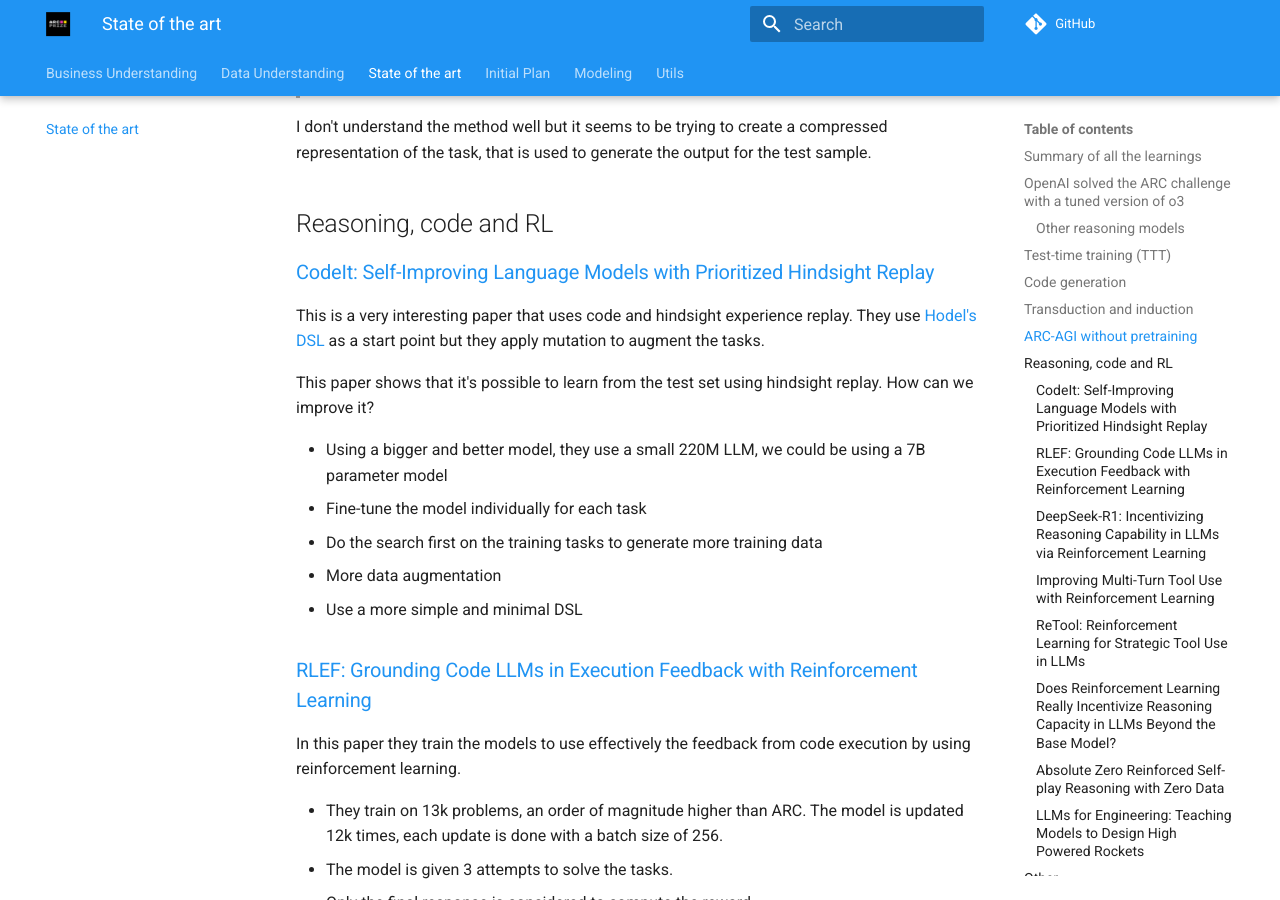
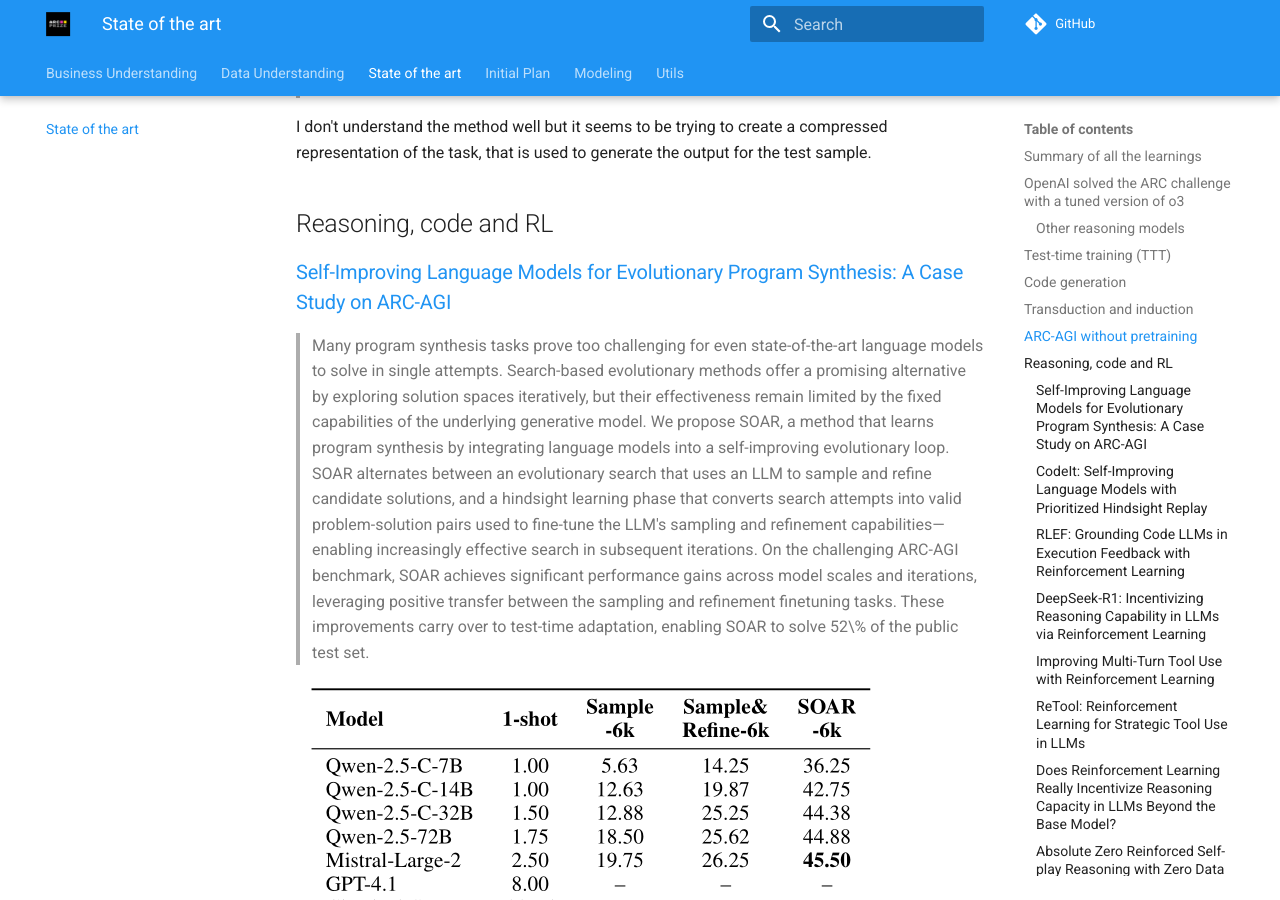
Before and after one commit to ironbar/arc25, an MkDocs documentation site: the page built from docs/03_State_of_the_art.md, in a window 1280 px wide and 900 px high, scrolled down 3487 px. Built offline with MkDocs 1.6.1 and Material for MkDocs 9.7.7, drawn with Linux system fonts in a browser that asks for light colours; comment, search, counter and statistics services are not loaded; some of the changed text lies outside the part shown.

Commit message:
added notes from SOAR paper

```diff
--- a/docs/03_State_of_the_art.md
+++ b/docs/03_State_of_the_art.md
@@ -73,6 +73,24 @@
 I don't understand the method well but it seems to be trying to create a compressed representation of the task, that is used to generate the output for the test sample.
 
 ## Reasoning, code and RL
+
+### [Self-Improving Language Models for Evolutionary Program Synthesis: A Case Study on ARC-AGI](https://icml.cc/virtual/2025/poster/43499)
+
+> Many program synthesis tasks prove too challenging for even state-of-the-art language models to solve in single attempts. Search-based evolutionary methods offer a promising alternative by exploring solution spaces iteratively, but their effectiveness remain limited by the fixed capabilities of the underlying generative model. We propose SOAR, a method that learns program synthesis by integrating language models into a self-improving evolutionary loop. SOAR alternates between an evolutionary search that uses an LLM to sample and refine candidate solutions, and a hindsight learning phase that converts search attempts into valid problem-solution pairs used to fine-tune the LLM's sampling and refinement capabilities—enabling increasingly effective search in subsequent iterations. On the challenging ARC-AGI benchmark, SOAR achieves significant performance gains across model scales and iterations, leveraging positive transfer between the sampling and refinement finetuning tasks. These improvements carry over to test-time adaptation, enabling SOAR to solve 52\% of the public test set.
+
+![SOAR results](res/1752485393103_image.png)
+
+![alt text](res/1752492484931_image.png)
+
+- It does not use a DSL, writes all the python code directly. I believe that the DSL allows for shorter programs, enabling faster and easier exploration. Maybe we can give the interface of the DSL functions as input to the model.
+- Search is mostly independent, they do 3k samples in the first place and then try to refine those. I believe it is more efficient to have a more global view when searching.
+- One thing that worries me is that the improvement of test-time training is small, just 3-5%. There is no table that makes this explicit
+- It seems that no data augmentation was used, this could improve the results slightly but won't be game-changer
+- It is beneficial to use data from all the models, diversity is crucial
+- Bigger models get better scores
+- Remember that closed frontier models could score higher than 50% just with search
+- They use [sglang](https://github.com/sgl-project/sglang) for inference
+- By looking at the code it seems that they use `temperature=1.0` for inference
 
 ### [CodeIt: Self-Improving Language Models with Prioritized Hindsight Replay](https://arxiv.org/abs/2402.04858)
 
```
Also changed, not shown: docs/res/1752485393103_image.png (added), docs/res/1752492484931_image.png (added).
